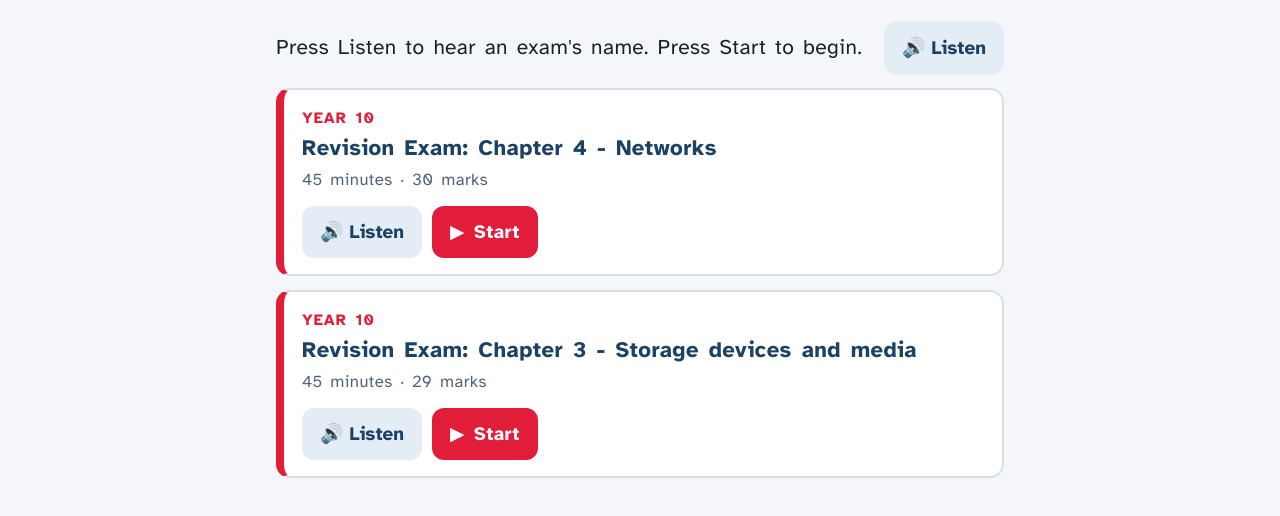
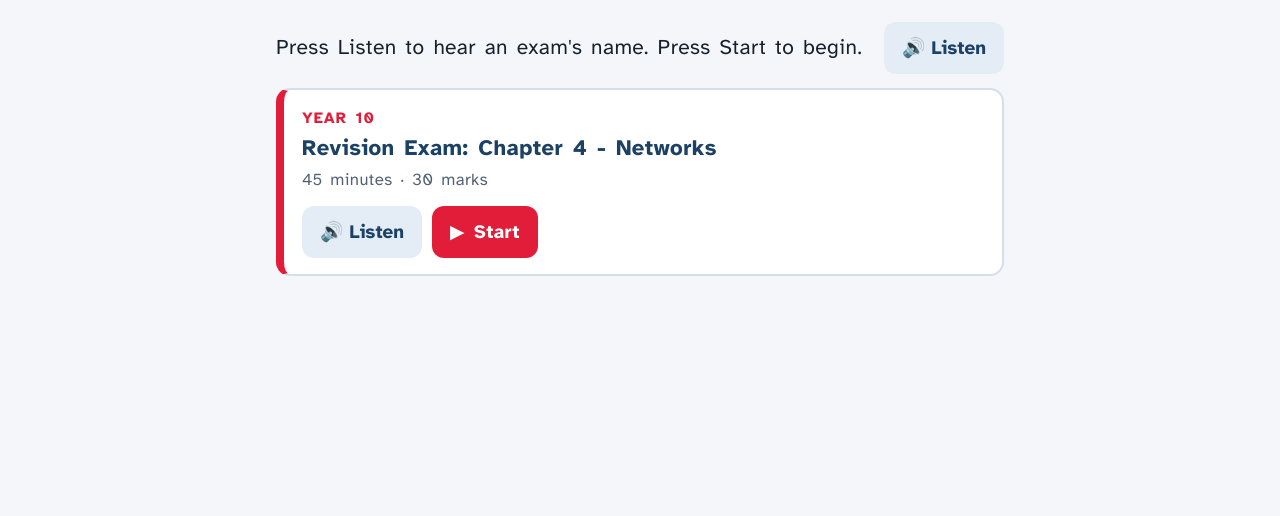
Before and after one commit to qaderHaddad/rea-audio-exams, a plain HTML site: page index.html in a window 1280 px wide. Shown: the part 92-608 px from the top of the page. Drawn offline with Linux system fonts and the light colour scheme.

Commit message:
Close Y10 Chapter 3 on My Exams
Co-Authored-By: Claude Opus 5.5 <noreply@anthropic.com>
Claude-Session: https://claude.ai/code/session_01T7fAA6P9pkf6gZbUJfosTt

```diff
--- a/index.html
+++ b/index.html
@@ -54,7 +54,7 @@ main{max-width:760px;margin:0 auto;padding:8px 16px 80px}
 /* The teacher's list of exams. Only exams with open: true are shown to students. */
 const EXAMS = [
   { year: "10", title: "Revision Exam: Chapter 4 - Networks", marks: 30, time: "45 minutes", path: "y10-ch4/", open: true },
-  { year: "10", title: "Revision Exam: Chapter 3 - Storage devices and media", marks: 29, time: "45 minutes", path: "y10-ch3/", open: true }
+  { year: "10", title: "Revision Exam: Chapter 3 - Storage devices and media", marks: 29, time: "45 minutes", path: "y10-ch3/", open: false }
 ];
 
 const synth = window.speechSynthesis;
```
